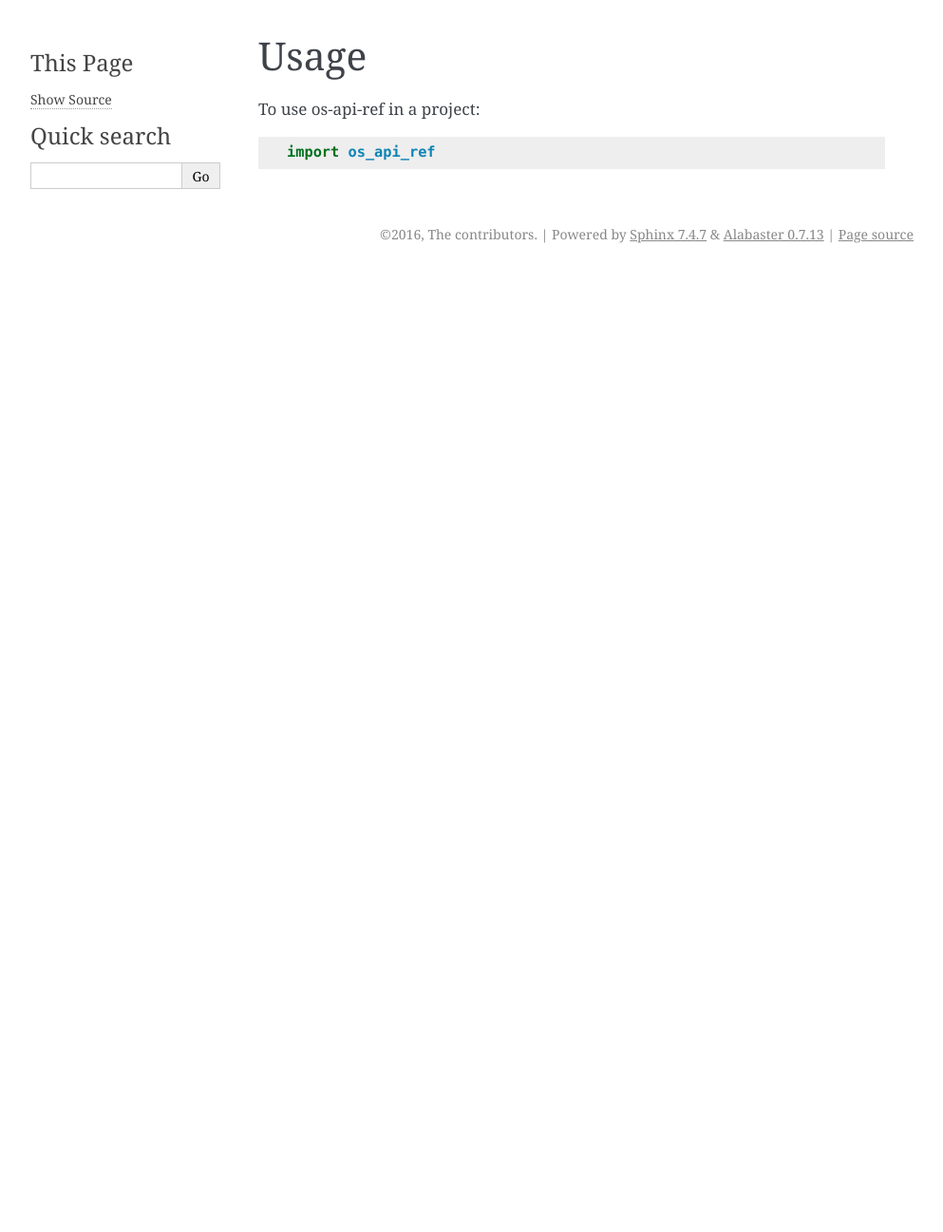
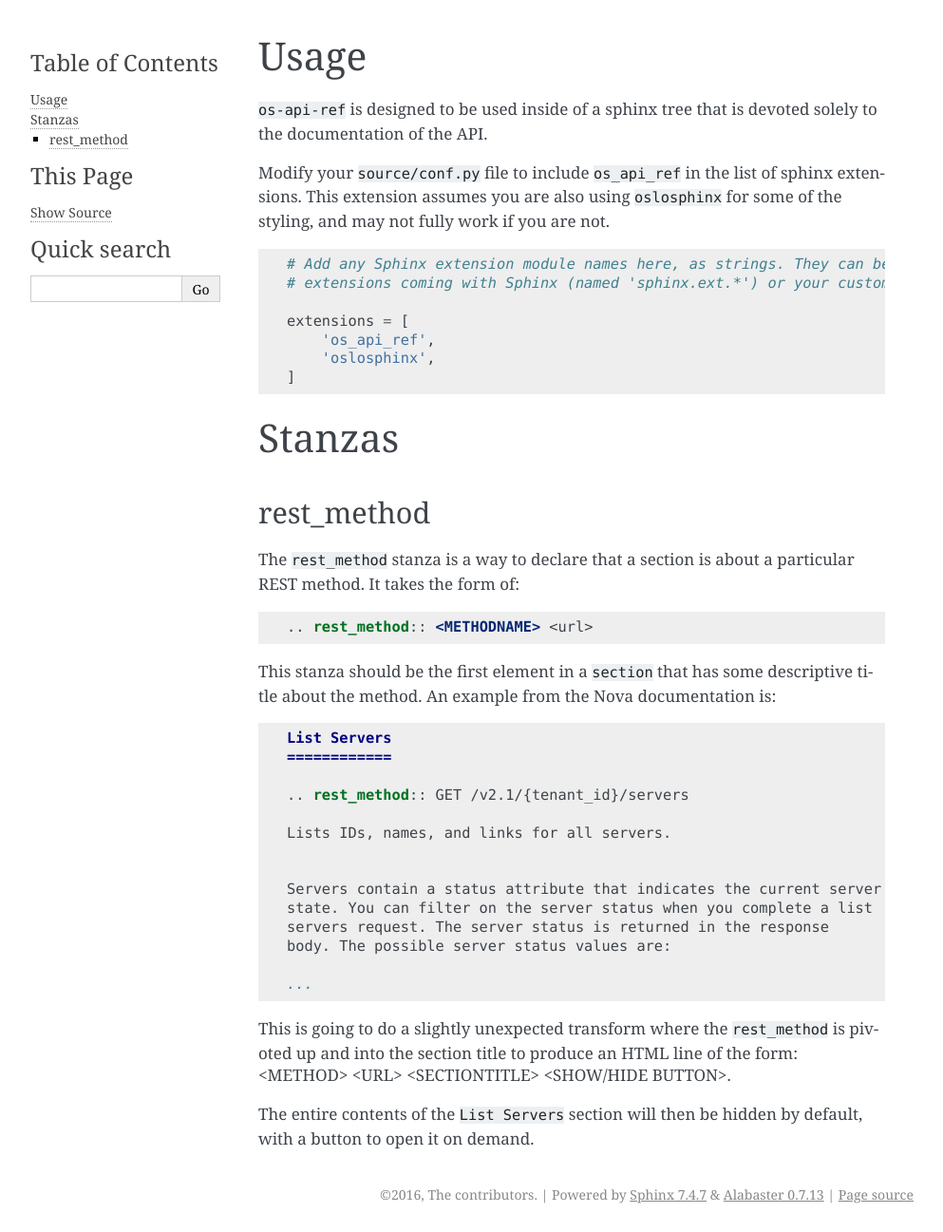
Before and after one commit to openstack/os-api-ref, a Sphinx documentation site: the page built from doc/source/usage.rst, in a window 1280 px wide. Shown: the whole page at 95% size, without its empty margins (148-1141 px from the left). Built offline with Sphinx 7.4.7, drawn with Linux system fonts in a browser that asks for light colours; before the commit the page ends 900 px from its top, so only the background shows below that.

Commit message:
update usage for rest_method
Change-Id: I29e7dea5b3274f4ee8a1d47524d26aafb9ad7a2a

```diff
--- a/doc/source/usage.rst
+++ b/doc/source/usage.rst
@@ -1,6 +1,63 @@
 Usage
 ========
 
-To use os-api-ref in a project::
+``os-api-ref`` is designed to be used inside of a sphinx tree that is
+devoted solely to the documentation of the API.
 
-    import os_api_ref
+Modify your ``source/conf.py`` file to include ``os_api_ref`` in the
+list of sphinx extensions. This extension assumes you are also using
+``oslosphinx`` for some of the styling, and may not fully work if you
+are not.
+
+.. code-block:: python
+
+   # Add any Sphinx extension module names here, as strings. They can be
+   # extensions coming with Sphinx (named 'sphinx.ext.*') or your custom ones.
+
+   extensions = [
+       'os_api_ref',
+       'oslosphinx',
+   ]
+
+
+Stanzas
+=======
+
+rest_method
+-----------
+
+The ``rest_method`` stanza is a way to declare that a section is about
+a particular REST method. It takes the form of:
+
+.. code-block:: rst
+
+   .. rest_method:: <METHODNAME> <url>
+
+This stanza should be the first element in a ``section`` that has some
+descriptive title about the method. An example from the Nova
+documentation is:
+
+.. code-block:: rst
+
+   List Servers
+   ============
+
+   .. rest_method:: GET /v2.1/{tenant_id}/servers
+
+   Lists IDs, names, and links for all servers.
+
+
+   Servers contain a status attribute that indicates the current server
+   state. You can filter on the server status when you complete a list
+   servers request. The server status is returned in the response
+   body. The possible server status values are:
+
+   ...
+
+This is going to do a slightly unexpected transform where the
+``rest_method`` is pivoted up and into the section title to produce an
+HTML line of the form: <METHOD> <URL> <SECTIONTITLE> <SHOW/HIDE
+BUTTON>.
+
+The entire contents of the ``List Servers`` section will then be
+hidden by default, with a button to open it on demand.
```
